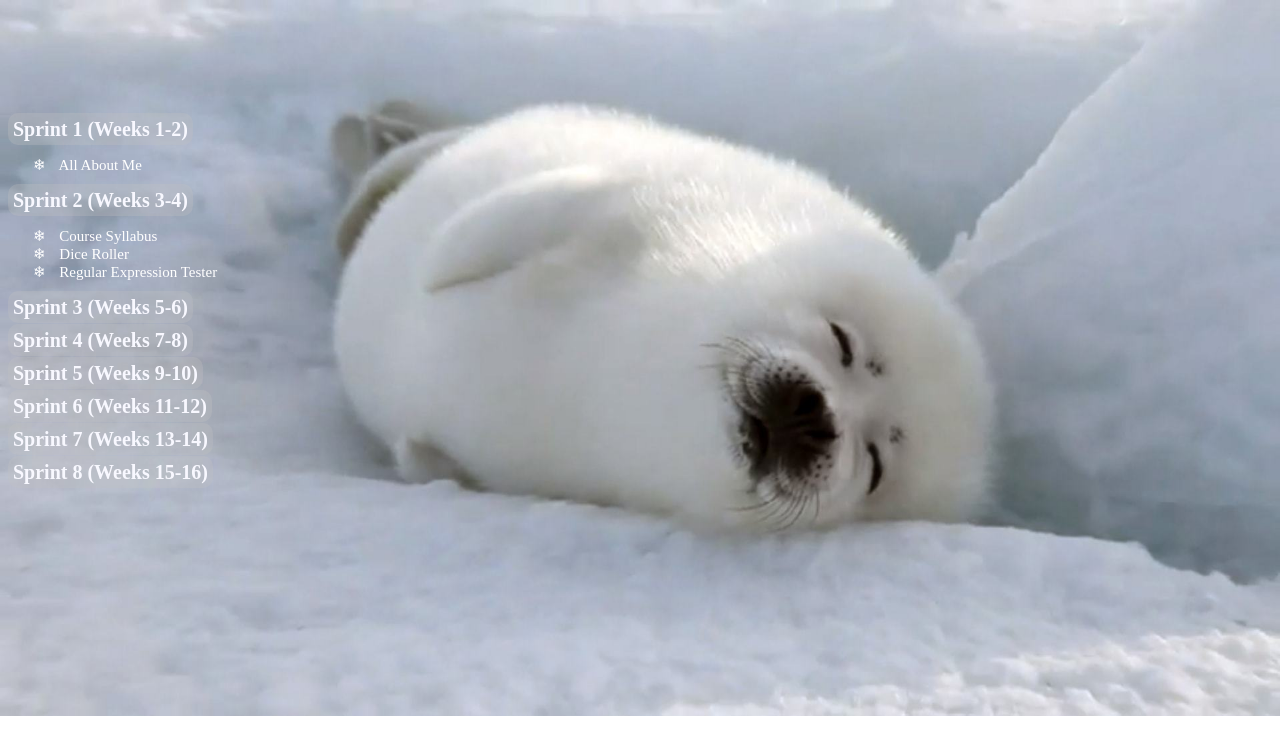
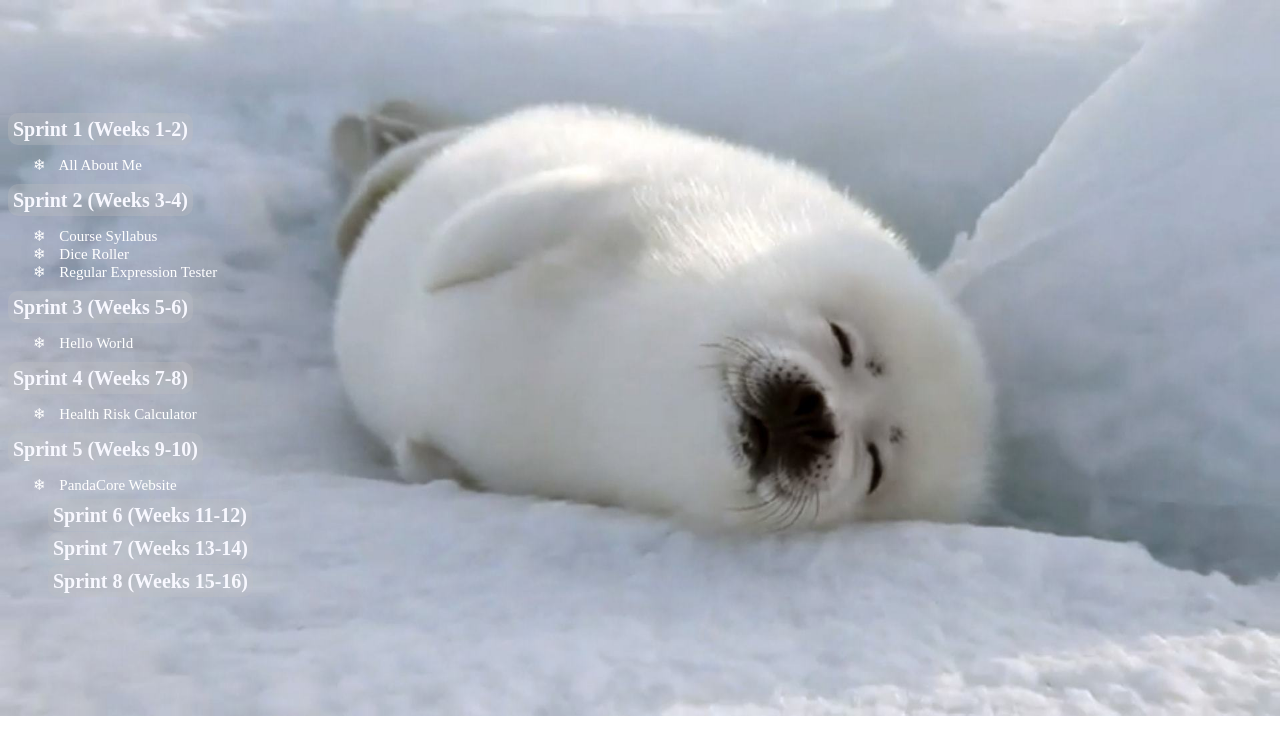
Before and after one commit to RenM28/assingnment-portfolio-azure, a website: page public/index.html in a window 1280 px wide. Drawn offline with Linux system fonts and the light colour scheme; a web font is replaced by a local one.

Commit message:
added links

```diff
--- a/public/index.html
+++ b/public/index.html
@@ -37,8 +37,19 @@ portfolio app and is being submitted as part of Lab 2
 			Regular Expression Tester</a></li>
 		</ul>
 		<h2><span> Sprint 3 (Weeks 5-6)</span></h2>
+		<ul>
+			<li><a href="https://hello-world-new-lg.azurewebsites.net/" target="_blank">
+			Hello World</a></li>
+		</ul>
 		<h2><span> Sprint 4 (Weeks 7-8)</span></h2>
+		<ul>
+			<li><a href="https://github.com/ErikLMeyer/Health-Risk-Calculator" target="_blank">
+			Health Risk Calculator</a></li>
+		</ul>
 		<h2><span> Sprint 5 (Weeks 9-10)</span></h2>
+		<ul>
+			<li><a href="https://pandacore.azurewebsites.net/" target="_blank">
+			PandaCore Website</a></li>
 		<h2><span> Sprint 6 (Weeks 11-12)</span></h2>
 		<h2><span> Sprint 7 (Weeks 13-14)</span></h2>
 		<h2><span> Sprint 8 (Weeks 15-16)</span></h2>
```
